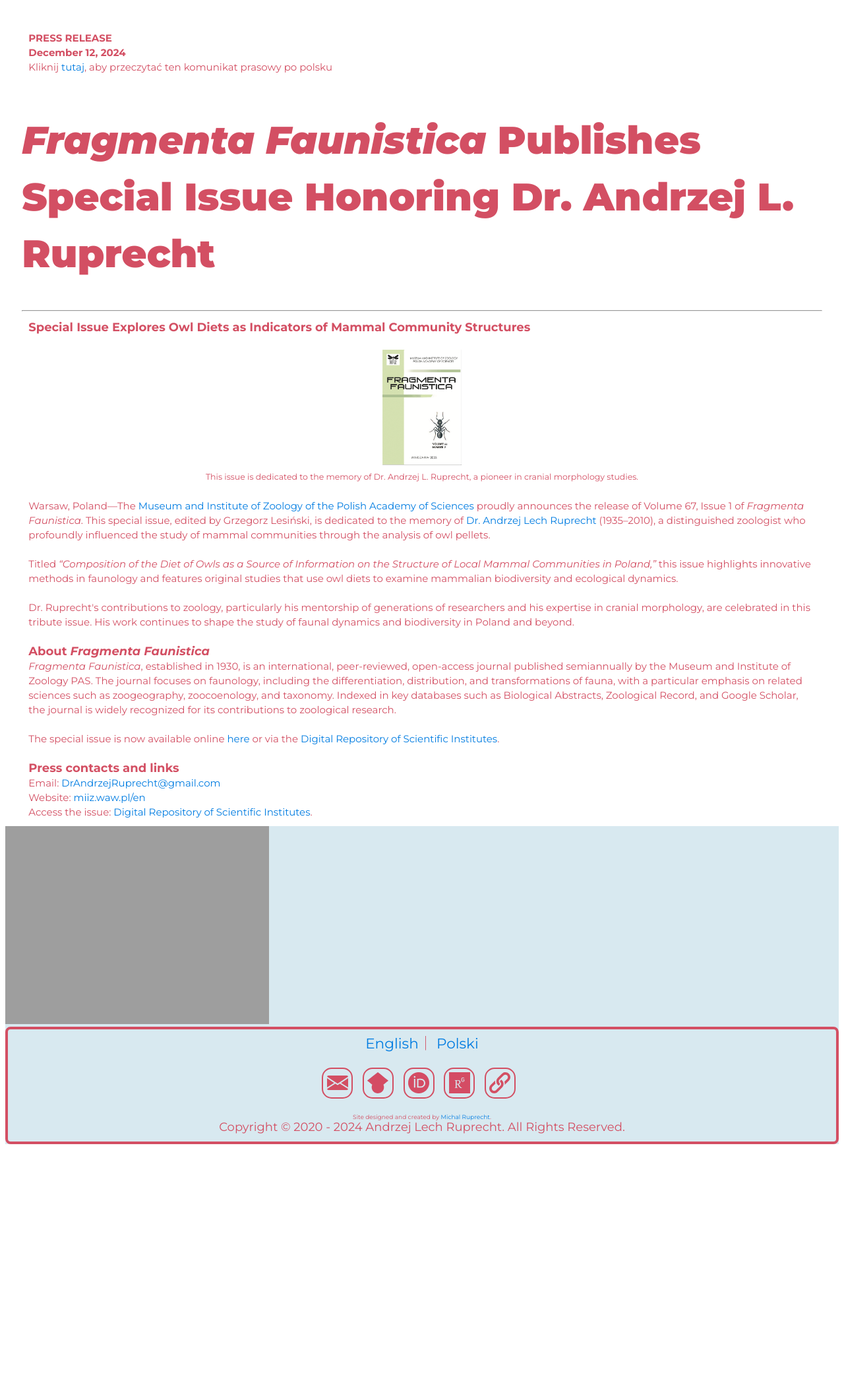
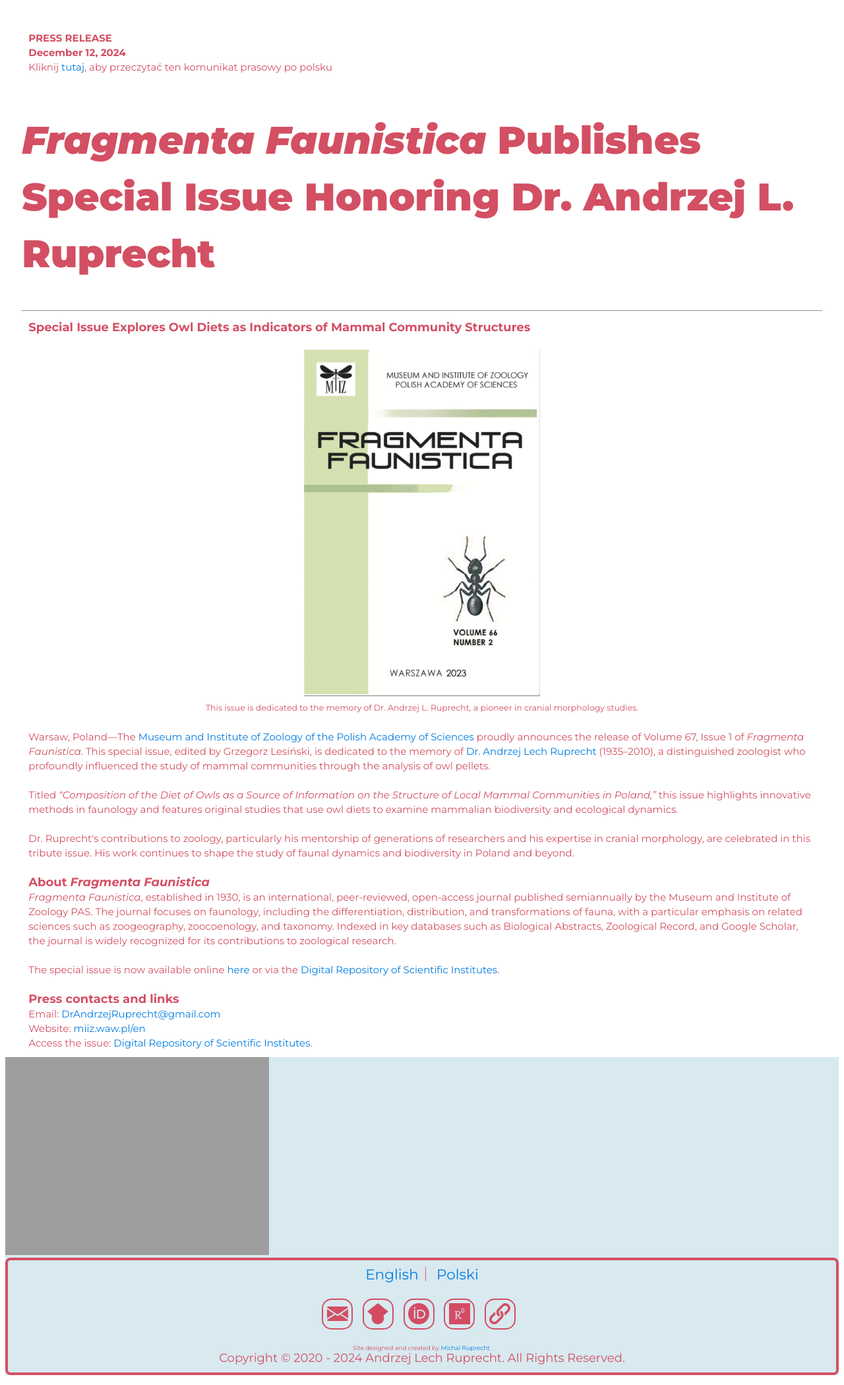
Before and after one commit to andrzejruprecht/andrzejruprecht, a Jekyll site: the page built from pages/press/fragmenta_faunistica_en.html, in a window 1280 px wide. Shown: the whole page at 66% size. Built offline with Jekyll 4.4.1, drawn with Linux system fonts in a browser that asks for light colours; before the commit the page ends 1749 px from its top, so only the background shows below that.

Commit message:
Update fragmenta_faunistica_en.html

```diff
--- a/pages/press/fragmenta_faunistica_en.html
+++ b/pages/press/fragmenta_faunistica_en.html
@@ -20,7 +20,7 @@
         <hr>
         <h3>
           <big><b>Special Issue Explores Owl Diets as Indicators of Mammal Community Structures</b></big>
-          <center><br><img src="https://andrzejruprecht.github.io/pages/press/assets/FRAGMENTA%20FAUNISTICA_ruprecht.png" alt="Fragmenta Faunistica Special Issue" width="10%">
+          <center><br><img src="https://andrzejruprecht.github.io/pages/press/assets/FRAGMENTA%20FAUNISTICA_ruprecht.png" alt="Fragmenta Faunistica Special Issue" width="30%">
           <br><small>This issue is dedicated to the memory of Dr. Andrzej L. Ruprecht, a pioneer in cranial morphology studies.</small></center>
           <br>Warsaw, Poland—The <a href="https://miiz.waw.pl/en/" target="_blank">Museum and Institute of Zoology of the Polish Academy of Sciences</a> proudly announces the release of Volume 67, Issue 1 of <i>Fragmenta Faunistica</i>. This special issue, edited by Grzegorz Lesiński, is dedicated to the memory of <a href="https://andrzejruprecht.github.io" target="_blank">Dr. Andrzej Lech Ruprecht</a> (1935–2010), a distinguished zoologist who profoundly influenced the study of mammal communities through the analysis of owl pellets.
 
```
